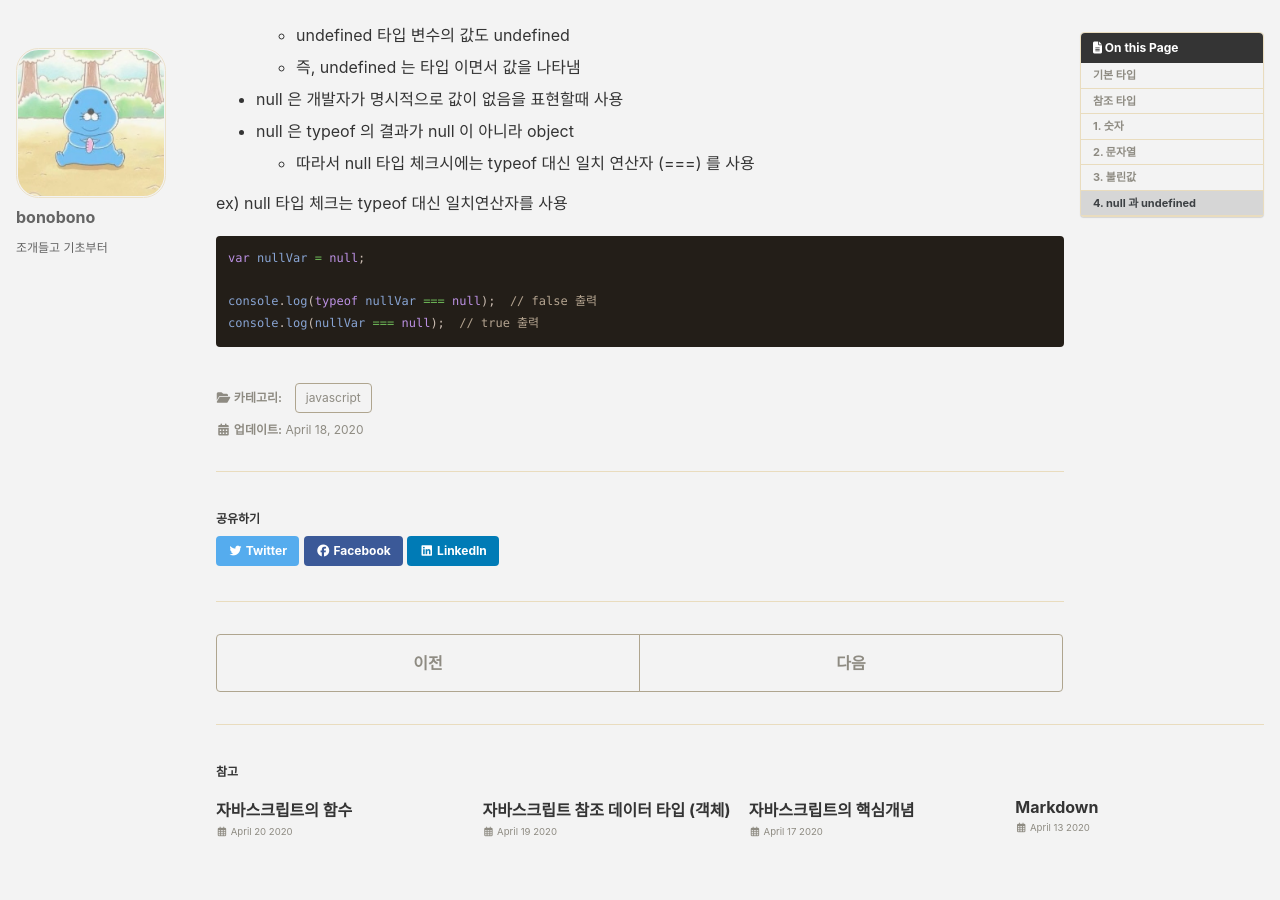
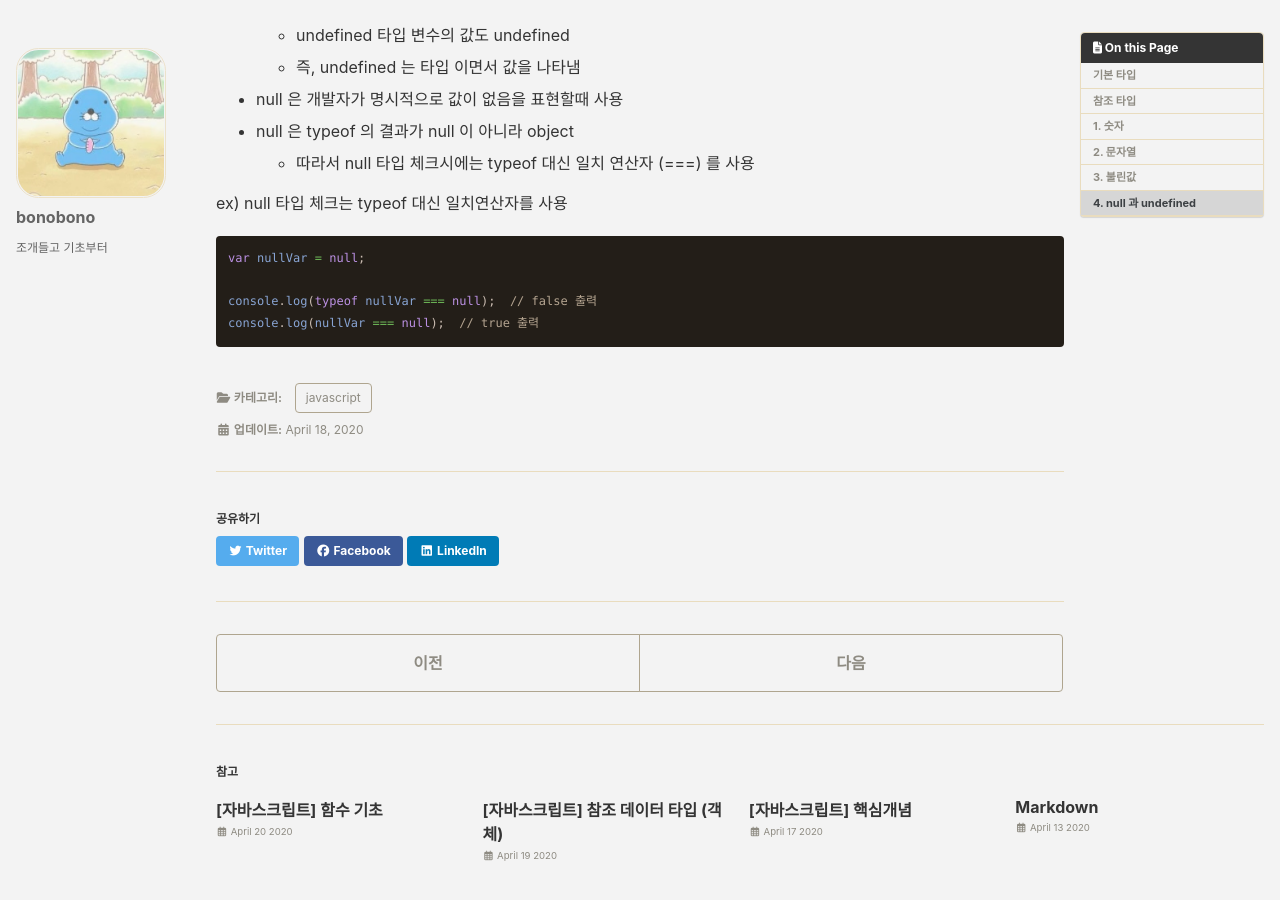
Before and after one commit to 1q1w/1q1w.github.io, a Jekyll site: the page built from _posts/InsideJavascript/2020-04-18-js_basic_datatype.md, in a window 1280 px wide and 900 px high, scrolled down 2600 px. Built offline with Jekyll 4.4.1, drawn with Linux system fonts in a browser that asks for light colours; cached includes are drawn as plain includes; nearby versions of some CDN libraries; before the commit the page ends 3476 px from its top, so only the background shows below that; some of the changed text lies outside the part shown.

Commit message:
게시글 수정

```diff
--- a/_posts/insidejavascript/2020-04-17-javascript_concept.md
+++ b/_posts/InsideJavascript/2020-04-17-js_concept.md
@@ -1,6 +1,6 @@
 ---
 layout: single
-title: "자바스크립트의 핵심개념"
+title: "[자바스크립트] 핵심개념"
 categories:
   - javascript
 toc: true
--- a/_posts/insidejavascript/2020-04-18-javascript_datatype.md
+++ b/_posts/InsideJavascript/2020-04-18-js_basic_datatype.md
@@ -1,6 +1,6 @@
 ---
 layout: single
-title: "자바스크립트 기본 데이터 타입"
+title: "[자바스크립트] 기본 데이터 타입"
 categories:
   - javascript
 toc: true
--- a/_posts/insidejavascript/2020-04-20-javascript_function.md
+++ b/_posts/InsideJavascript/2020-04-20-js_function.md
@@ -1,6 +1,6 @@
 ---
 layout: single
-title: "자바스크립트의 함수"
+title: "[자바스크립트] 함수 기초"
 categories:
   - javascript
 toc: true
```
Also changed, not shown: _posts/InsideJavascript/2020-04-19-js_reference_type.md (renamed from _posts/insidejavascript/2020-04-19-javascript_reference_type.md, +1 -1 lines).
